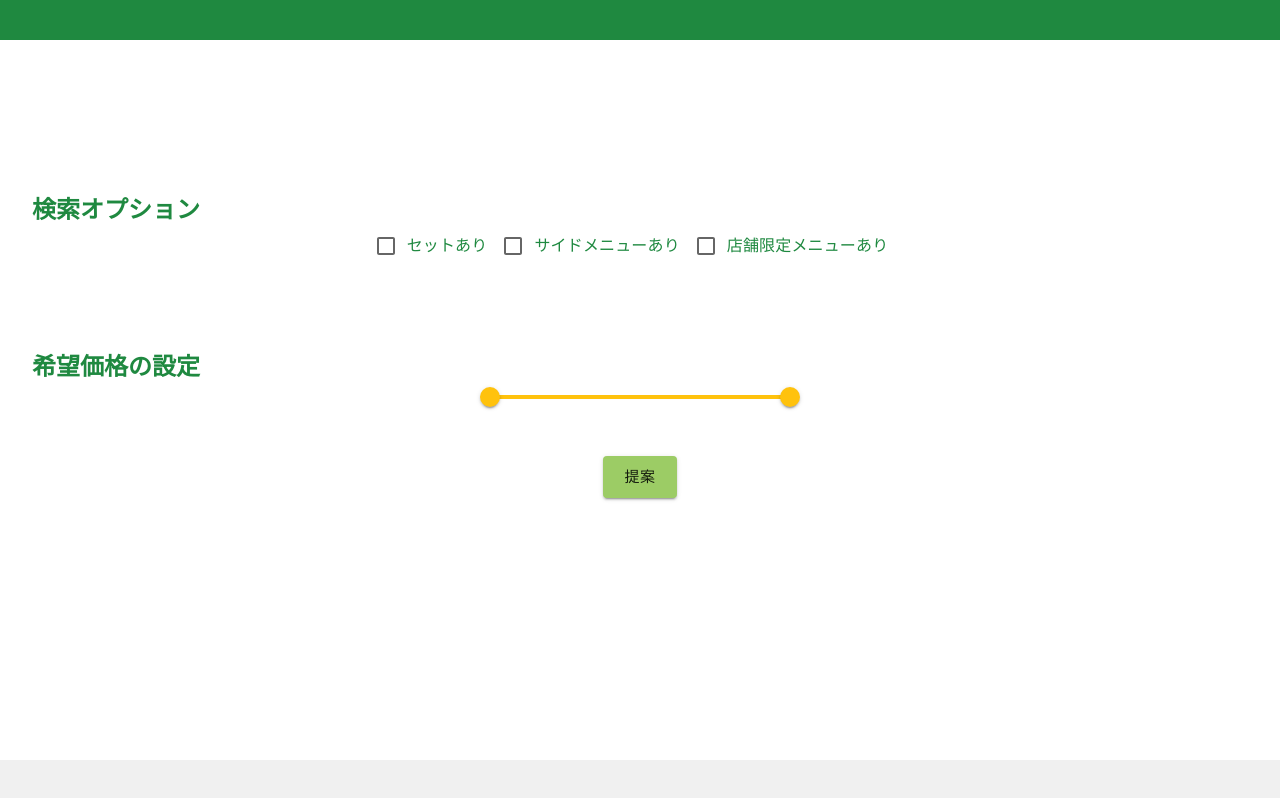
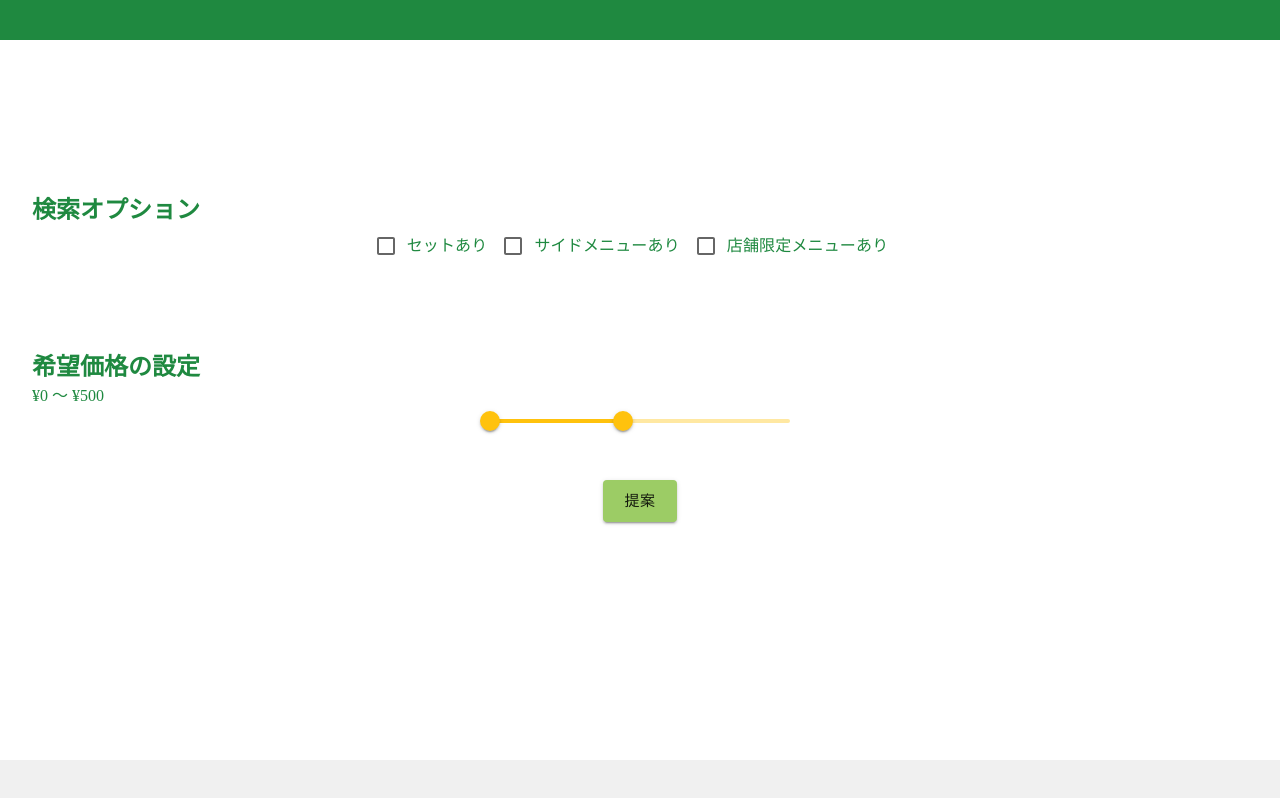
Before and after one commit to kapibara99/subway-combinations, a React (Vite) app in the folder vite-project/: page / in a window 1280 px wide. Built offline with nearby package versions, Linux system fonts and the light colour scheme.

Commit message:
set slide bar value in props

```diff
--- a/vite-project/src/components/SlideBar/SlideBar.tsx
+++ b/vite-project/src/components/SlideBar/SlideBar.tsx
@@ -9,21 +9,22 @@ import { useDispatch, useSelector } from 'react-redux';
 import {  updatePriceOptions } from '../../redux/searchOptions/action';
 import { RootStateType } from '../../redux/type';
 
-function valuetext(value: number) {
-  return `¥${value}`;
-}
+//type
+import { SlideBar } from '../../@types/element';
 
-// config initialize
-const minDistance = 100;
-const maxValue = 1000;
-const minValue = 100;
 
-export default function MinimumDistanceSlider() {
+export default function MinimumDistanceSlider(props:SlideBar) {
   const dispatch = useDispatch();
   const searchOptions = Object.assign([],useSelector((state:RootStateType) => state.searchOptions.PriceOption));
 
-  const [value, setValue] = React.useState<number[]>([searchOptions.min, searchOptions.max]);
+  const {minDistance , maxValue , minValue , unitName } = props;
+  const initializeValue = maxValue / 2;
+  const [value, setValue] = React.useState<number[]>([searchOptions.min, initializeValue]);
 
+
+  const valuetext = (n:number) => {
+    return `${unitName}${n}`
+  }
   const handleChange = (
     event: Event,
     newValue: number | number[],
@@ -51,13 +52,13 @@ export default function MinimumDistanceSlider() {
   return (
     <>
     <h2>希望価格の設定</h2>
+    <p>{valuetext(value[0])} 〜 {valuetext(value[1])}</p>
     <Box sx={{ width: 300 , margin: "auto"}}>
       <Slider
         getAriaLabel={() => 'Minimum distance'}
         value={value}
         onChange={handleChange}
         valueLabelDisplay="auto"
-        getAriaValueText={valuetext}
         disableSwap
         max = {maxValue}
         min = {minValue}
--- a/vite-project/src/pages/Home.tsx
+++ b/vite-project/src/pages/Home.tsx
@@ -17,7 +17,12 @@ export const Home = () => {
     <main>
       <CheckList />
       <MarginSet value="large" />
-      <MinimumDistanceSlider />
+      <MinimumDistanceSlider
+        minDistance={100}
+        minValue = {100}
+        maxValue = {1000}
+        unitName = "¥"
+      />
       <MarginSet value="middle" />
       <Box textAlign='center'>
       <Button
```
Also changed, not shown: vite-project/src/@types/element.d.ts (+10 -0 lines), 1 other file (tests, documents, lock files or other folders).
